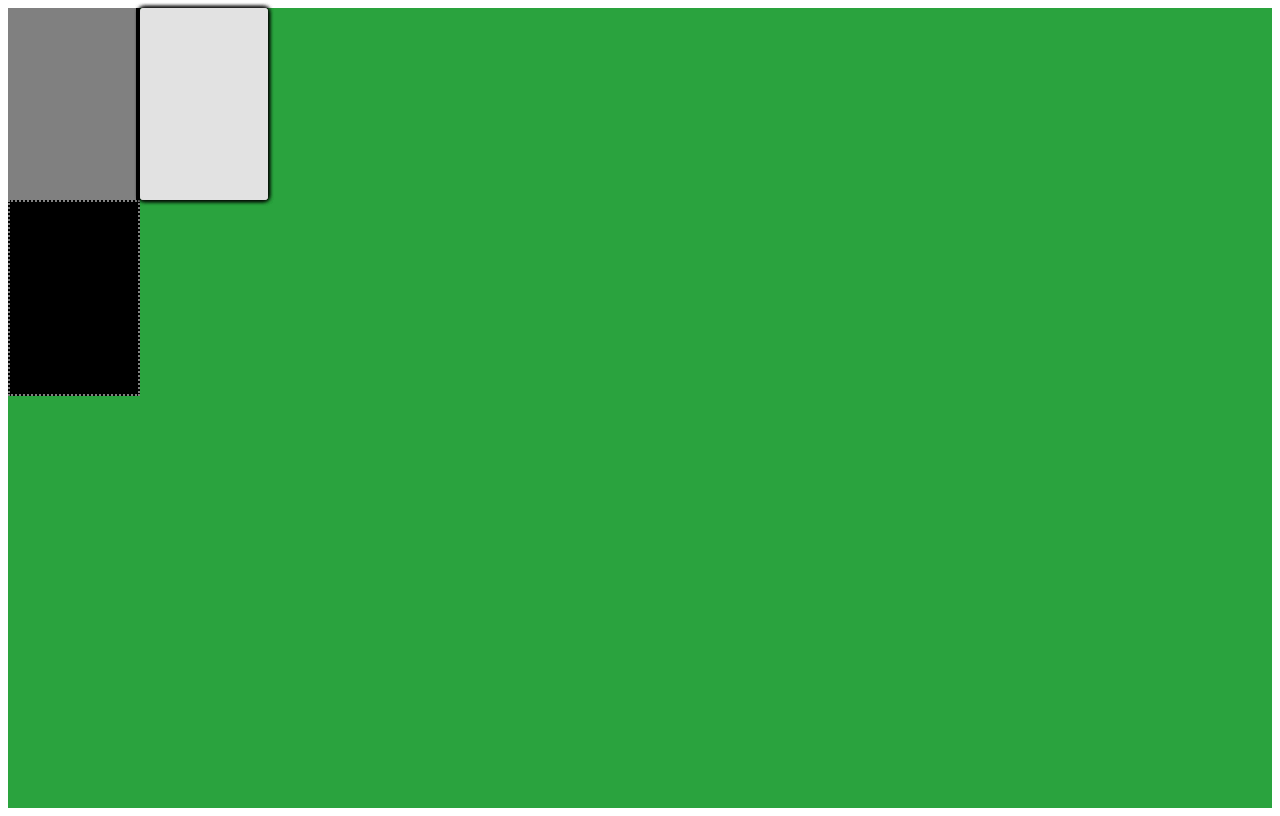
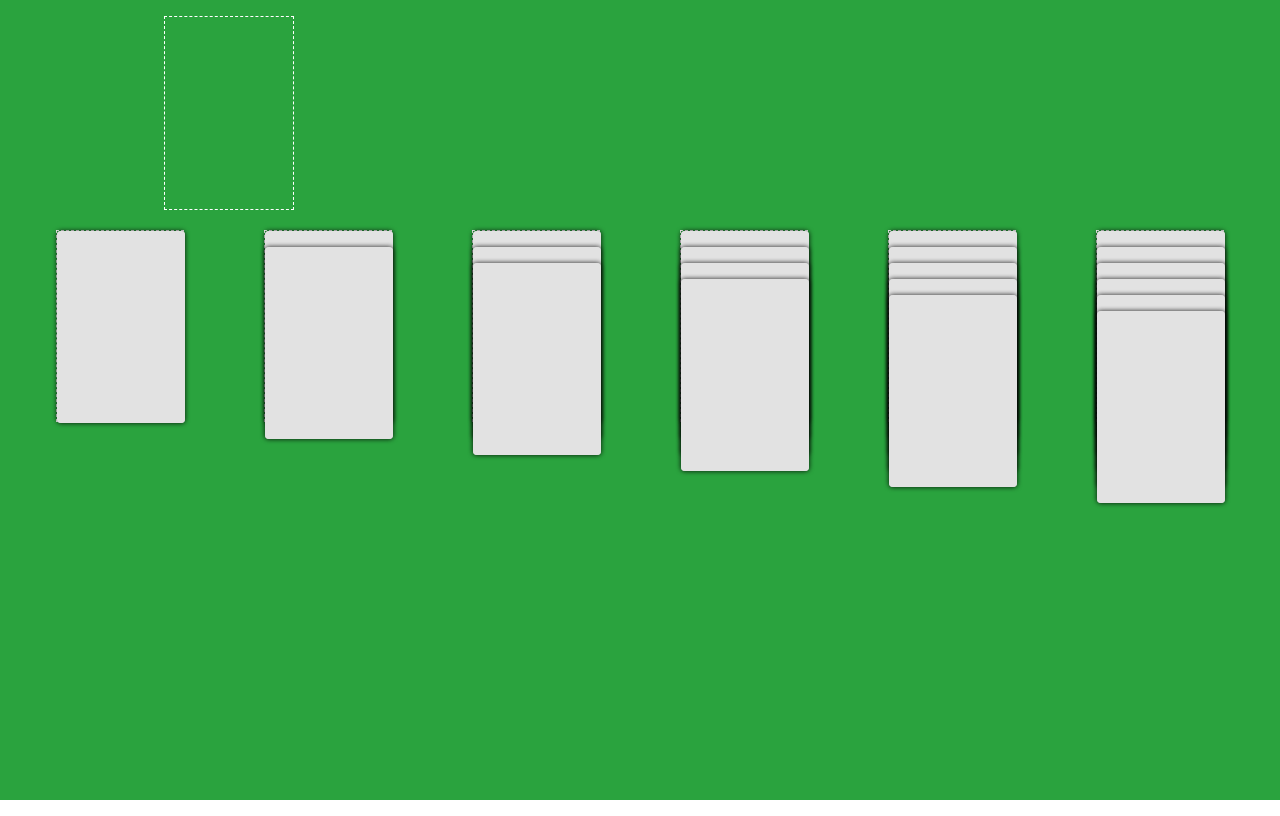
Before and after one commit to ChrisRu/solitaire, a website: page app/index.html in a window 1280 px wide. Drawn offline with nearby package versions, Linux system fonts and the light colour scheme; files that its build step writes are made by us from their sources.

Commit message:
Added stacks

```diff
--- a/app/index.html
+++ b/app/index.html
@@ -11,7 +11,7 @@
   <div class="board">
   	<div class="draw">
 	  	<div class="full"></div>
-		  <div class="open"></div>
+		  <div class="view"></div>
 	  </div>
 	  <div class="stacks"></div>
   </div>
--- a/app/scripts/script.js
+++ b/app/scripts/script.js
@@ -1,6 +1,17 @@
 function $(e) {
   return document.querySelectorAll(e)[1] === undefined ? document.querySelector(e) : document.querySelectorAll(e);
 }
+
+Array.prototype.indexOf0 = function(a) {
+  for(let i = 0; i < this.length; i++) {
+    if (a == this[i][0]) {
+      return i;
+    }
+    return null;
+  };
+}
+
+let cards = [];
 
 let Card = function (num, type) {
   this.num = num
@@ -50,10 +61,37 @@ function numToName (num) {
   }
 }
 
-let cards = [new Card(4, 1), new Card(1, 2), new Card(5, 0), new Card(13, 3)]
-for (let card of cards) {
-  $('.stacks').appendChild(card.element())
+function initStacks() {
+  for (let i = 1; i < 7; i++) {
+    let el = document.createElement("div");
+    el.classList.add("stack");
+    el.classList.add("stack_" + i);
+    el.setAttribute("max", i);
+    $('.stacks').appendChild(el);
+  }
+
+  for (let i = 0; i < $('.stack').length; i++) {
+    let max = $('.stack')[i].getAttribute("max");
+
+    for (let j = 0; j < max; j++) {
+      let randNum = Math.floor(Math.random() * 12 + 1);
+      let randType = Math.floor(Math.random() * 4);
+      let card = new Card(randNum, randType);
+
+      if (cards.indexOf0([randNum, randType]) == null) {
+        cards.push([randNum, randType]);
+        $('.stack')[i].appendChild(card.element());
+      } else {
+        console.log(card);
+        console.log("Exists already");
+      }
+
+    }
+  }
 }
+
+
+initStacks();
 
 // const full = $('full')[0]
 
--- a/app/styles/master.scss
+++ b/app/styles/master.scss
@@ -1,11 +1,16 @@
 $card-size: 8em;
 $card-padding: $card-size / 16;
 
+body {
+	margin: 0;
+}
 
 .board {
 	background: #2AA33E;
 	width: 100%;
 	height: 100vh;
+	padding: 1em;
+	box-sizing: border-box;
 }
 .card {
 	font-family: sans-serif;
@@ -65,17 +70,37 @@ $card-padding: $card-size / 16;
 }
 
 .draw {
-	background: black;
 	float: left;
+	margin-bottom: 1em;
 	.full {
 		width: $card-size;
 		height: $card-size * 1.5;
-		background: grey;
+		display: inline-block;
+		margin-right: 1em;
 	}
-	.open {
+	.view {
+		display: inline-block;
 		width: $card-size;
 		height: $card-size * 1.5;
 		background: none;
-		border: 2px dotted grey;
+		border: 1px dashed white;
 	}
 }
+
+.stacks {
+	display: flex;
+	width: 100%;
+	justify-content: space-around;
+	.stack {
+		display: inline-block;
+		width: $card-size;
+		height: $card-size * 1.5;
+		border: 1px dashed white;
+		box-sizing: border-box;
+		@for $i from 2 through 6 {
+			.card:nth-child(#{$i}) {
+				margin-top: 1em * ($i - 1);
+			}
+		}
+	}
+}
```
